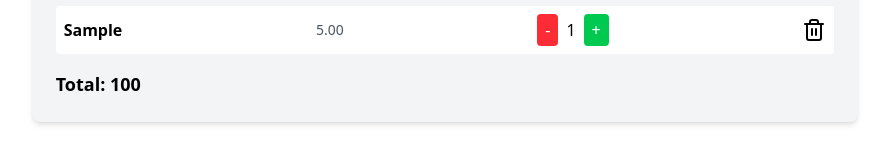
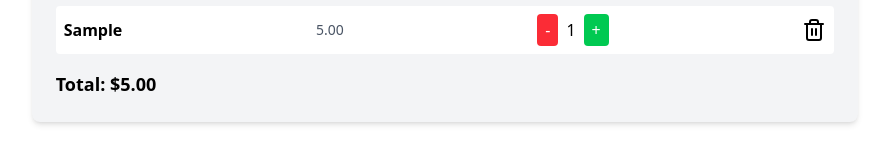
Before and after one commit to phitronio/SDT-Django, a React (Vite) app in the folder phimart-client/: page / in a window 1280 px wide. Both pictures are taken after typing "Sample", "5" into the empty fields and a click on the button "Add Item". Shown: the part 194-354 px from the top of the page, without its empty margins (195-1084 px from the left). Built offline with nearby package versions, Linux system fonts and the light colour scheme.

Commit message:
30.10 added

```diff
--- a/phimart-client/src/cart/CartApp.jsx
+++ b/phimart-client/src/cart/CartApp.jsx
@@ -47,9 +47,11 @@ const CartApp = () => {
   // Increase Quantity
   const decreaseQuantity = (name) => {
     setCart(
-      cart.map((item) =>
-        item.name === name ? { ...item, quantity: item.quantity - 1 } : item
-      )
+      cart
+        .map((item) =>
+          item.name === name ? { ...item, quantity: item.quantity - 1 } : item
+        )
+        .filter((item) => item.quantity > 0)
     );
   };
 
@@ -57,6 +59,12 @@ const CartApp = () => {
   const RemoveItem = (name) => {
     setCart(cart.filter((item) => item.name !== name));
   };
+
+  // Calculate total price
+  const totalPrice = cart.reduce(
+    (total, item) => total + item.price * item.quantity,
+    0
+  );
 
   return (
     <div className="w-2/3 mx-auto bg-gray-100 rounded-lg p-6 shadow-md">
@@ -116,7 +124,9 @@ const CartApp = () => {
           ))}
 
           {/* Total Price  */}
-          <div className="mt-4 font-bold text-lg">Total: 100</div>
+          <div className="mt-4 font-bold text-lg">
+            Total: ${totalPrice.toFixed(2)}
+          </div>
         </div>
       ) : (
         <p>No Cart Items</p>
```
